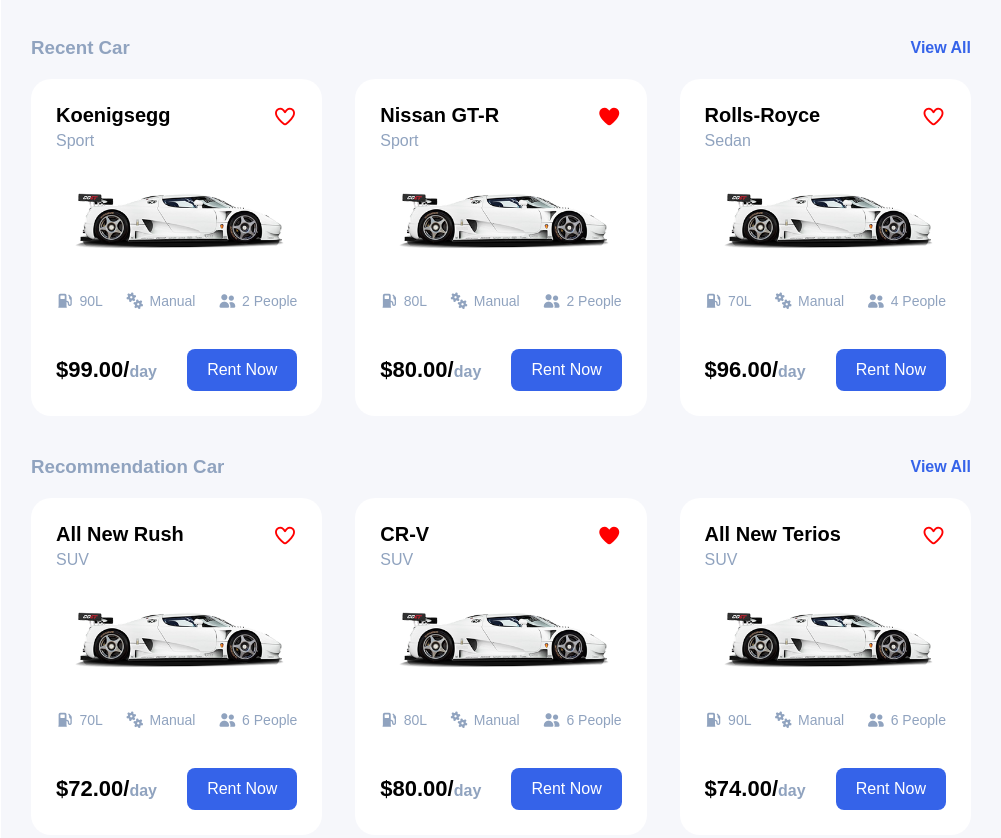
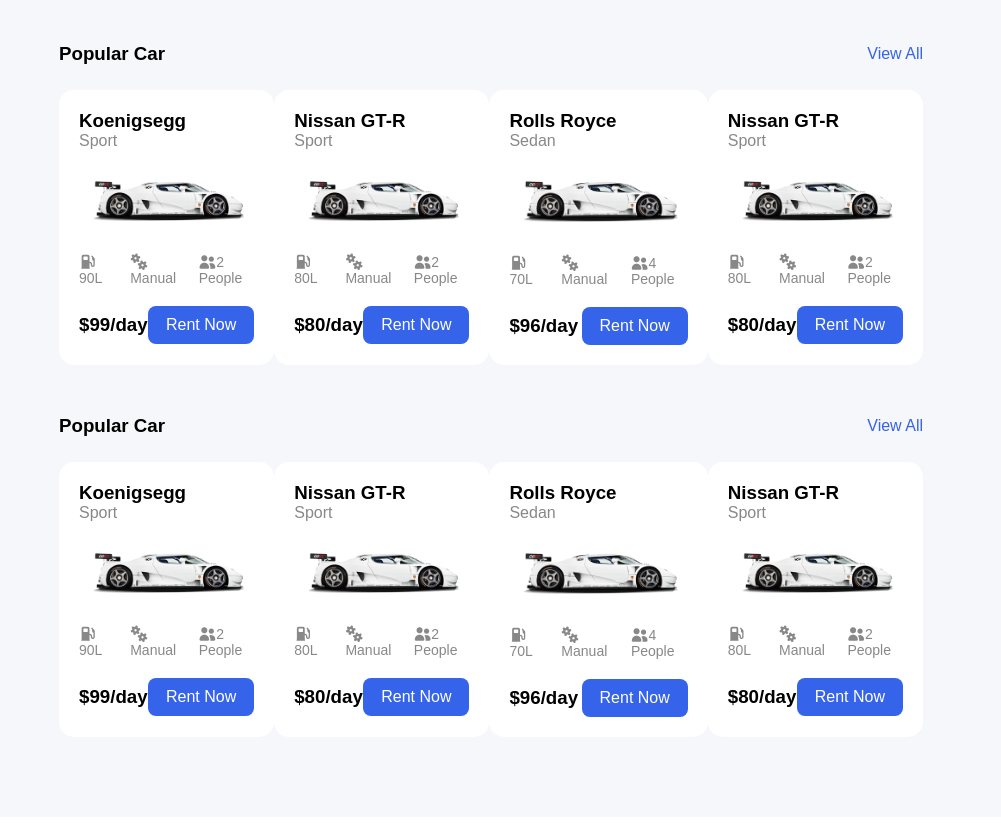
Before and after one commit to esmailattia/task, a plain HTML site: page page3.html in a window 1280 px wide. Shown: the part 1035-1873 px from the top of the page, without its empty margins (279-1280 px from the left). Drawn offline with Linux system fonts and the light colour scheme.

Commit message:
addProject

```diff
--- a/css/page1.css
+++ b/css/page1.css
@@ -165,9 +165,6 @@
     justify-content:center;
     align-items:center;
 }
-
-
-
 .cars{
     width:90%;
     margin:50px auto;
--- a/css/page2.css
+++ b/css/page2.css
@@ -217,8 +217,6 @@
 }
 .cards{
     display:flex;
-    /* grid-template-columns:repeat(4,1fr);
-    gap:20px; */
 }
 
 .car{
--- a/css/page3.css
+++ b/css/page3.css
@@ -68,63 +68,52 @@
 }.container{
     display: flex;
 }
-
-/* ================= Sidebar ================= */
-
 .sidebar{
-    width: 280px;
+    width: 260px;
     background: #fff;
-    padding: 30px;
+    padding: 30px 20px;
 }
 
-.filter{
-    margin-bottom: 50px;
-}
-
-.filter h5{
+.sidebar h5{
     color: #90A3BF;
     font-size: 12px;
-    margin-bottom: 25px;
+    margin: 25px 0 15px;
     letter-spacing: 2px;
 }
 
-.filter label{
-    display: block;
+.sidebar label{
+    display: flex;
+    align-items: center;
+    gap: 10px;
     margin-bottom: 18px;
-    font-size: 18px;
-    color: #1A202C;
+    font-size: 16px;
+    color: #596780;
 }
 
-.filter input[type="checkbox"]{
-    margin-right: 12px;
+.sidebar input[type="checkbox"]{
     width: 18px;
     height: 18px;
+    accent-color: #3563E9;
 }
 
-.filter input[type="range"]{
+.sidebar input[type="range"]{
     width: 100%;
     margin: 20px 0;
+    accent-color: #3563E9;
 }
 
-.filter p{
-    font-weight: bold;
+.sidebar p{
+    font-size: 16px;
+    font-weight: 600;
 }
-
-/* ================= Content ================= */
-
 .content{
     flex: 1;
     padding: 30px;
 }
-
-/* ================= Car Details ================= */
-
 .car-details{
     display: flex;
     gap: 30px;
 }
-
-/* Left */
 
 .left{
     width: 50%;
@@ -164,9 +153,6 @@
     border-radius: 12px;
     cursor: pointer;
 }
-
-/* Right */
-
 .right{
     width: 50%;
     background: white;
@@ -212,7 +198,7 @@
 }
 
 .info{
-    display: grid;
+    display:grid;
     grid-template-columns: repeat(2,1fr);
     gap: 20px;
 }
@@ -260,8 +246,7 @@
     border-radius: 10px;
     cursor: pointer;
     font-size: 16px;
-}/* ================= Reviews ================= */
-
+}
 .reviews{
     background: #fff;
     border-radius: 20px;
@@ -331,9 +316,6 @@
     color: #596780;
     line-height: 1.8;
 }
-
-/* ================= Section Title ================= */
-
 .section-title{
     display: flex;
     justify-content: space-between;
@@ -350,91 +332,72 @@
     text-decoration: none;
     font-weight: bold;
 }
+.cars{
+    width:90%;
+    margin:50px auto;
+}
 
-/* ================= Cards ================= */
+.title{
+    display:flex;
+    justify-content:space-between;
+    margin-bottom:25px;
+}
+
+.title a{
+    text-decoration:none;
+    color:#3563E9;
+}
 
 .cards{
-    display: flex;
-    gap: 20px;
-    justify-content: space-between;
+    display:flex;
 }
 
-.card{
-    width: 31%;
-    background: #fff;
-    border-radius: 20px;
-    padding: 25px;
-    position: relative;
+.car{
+    background:#fff;
+    border-radius:15px;
+    padding:20px;
+    transition:.3s;
 }
 
-.card h3{
-    font-size: 20px;
+.car:hover{
+    transform:translateY(-8px);
 }
 
-.card>p{
-    color: #90A3BF;
-    margin-top: 5px;
+.car span{
+    color:#888;
 }
 
-.card>i{
-    position: absolute;
-    right: 25px;
-    top: 28px;
-    color: red;
-    font-size: 20px;
+.car img{
+    width:100%;
+    margin:25px 0;
 }
 
-.card img{
-    width: 100%;
-    margin: 35px 0;
+.info{
+    display:flex;
+    justify-content:space-between;
+    color:#888;
+    font-size:14px;
 }
 
-.car-info{
-    display: flex;
-    justify-content: space-between;
-    color: #90A3BF;
-    font-size: 14px;
-    margin-bottom: 25px;
+.price{
+    margin-top:20px;
+    display:flex;
+    justify-content:space-between;
+    align-items:center;
 }
 
-.car-info span{
-    display: flex;
-    align-items: center;
-    gap: 6px;
+.price button{
+    padding:10px 18px;
+    background:#3563E9;
+    border:none;
+    color:#fff;
+    border-radius:8px;
+
 }
-
-.card .price{
-    display: flex;
-    justify-content: space-between;
-    align-items: center;
-}
-
-.card .price h3{
-    font-size: 22px;
-}
-
-.card .price span{
-    color: #90A3BF;
-    font-size: 16px;
-}
-
-.card .price button{
-    background: #3563E9;
-    color: white;
-    border: none;
-    border-radius: 8px;
-    padding: 12px 20px;
-    cursor: pointer;
-    transition: .3s;
-}
-
-.card .price button:hover{
-    background: #274bc7;
-}footer{
+footer{
     background:#fff;
     padding:70px 80px;
 }
-
 .footer-top{
     display:flex;
     justify-content:space-between;
@@ -473,23 +436,3 @@
     color:#777;
     margin-bottom:15px;
 }
-
-hr{
-    margin:50px 0 25px;
-    border:1px solid #eee;
-}
-
-.footer-bottom{
-    display:flex;
-    justify-content:space-between;
-}
-
-.footer-bottom div{
-    display:flex;
-    gap:30px;
-}
-
-.footer-bottom a{
-    text-decoration:none;
-    color:#000;
-}
--- a/css/page4.css
+++ b/css/page4.css
@@ -1,3 +1,54 @@
+*{
+    margin: 0;
+    padding: 0;
+    box-sizing: border-box;
+    font-family: Arial, Helvetica, sans-serif;
+}
+
+body{
+    background:#f6f7fb;
+}
+
+
+
+nav{
+    width:100%;
+    height:90px;
+    background:#fff;
+    display:flex;
+    justify-content:space-between;
+    align-items:center;
+    padding:0 80px;
+}
+
+.logo h2{
+    color:#3563E9;
+    font-size:32px;
+}
+
+.icons{
+    display:flex;
+    align-items:center;
+    gap:20px;
+}
+
+.icons i{
+    width:40px;
+    height:40px;
+    border:1px solid #ddd;
+    border-radius:50%;
+    display:flex;
+    justify-content:center;
+    align-items:center;
+    color:#777;
+    cursor:pointer;
+}
+
+.icons img{
+    width:45px;
+    height:45px;
+    border-radius:50%;
+}
 .checkout{
     width: 90%;
     margin: 40px auto;
@@ -47,7 +98,7 @@
 }
 
 .billing-form{
-    display: grid;
+    display:grid;
     grid-template-columns: repeat(2,1fr);
     gap: 20px;
 }
@@ -111,7 +162,7 @@
     color: white;
     padding: 12px 18px;
     border-radius: 0 8px 8px 0;
-    cursor: pointer;
+    /* cursor: pointer; */
 }
 
 .total{
@@ -189,56 +240,6 @@
     color:#777;
     font-size:14px;
     line-height:1.6;
-}*{
-    margin: 0;
-    padding: 0;
-    box-sizing: border-box;
-    font-family: Arial, Helvetica, sans-serif;
-}
-
-body{
-    background:#f6f7fb;
-}
-
-
-
-nav{
-    width:100%;
-    height:90px;
-    background:#fff;
-    display:flex;
-    justify-content:space-between;
-    align-items:center;
-    padding:0 80px;
-}
-
-.logo h2{
-    color:#3563E9;
-    font-size:32px;
-}
-
-.icons{
-    display:flex;
-    align-items:center;
-    gap:20px;
-}
-
-.icons i{
-    width:40px;
-    height:40px;
-    border:1px solid #ddd;
-    border-radius:50%;
-    display:flex;
-    justify-content:center;
-    align-items:center;
-    color:#777;
-    cursor:pointer;
-}
-
-.icons img{
-    width:45px;
-    height:45px;
-    border-radius:50%;
 }footer{
     background:#fff;
     padding:70px 80px;
@@ -282,23 +283,3 @@
     color:#777;
     margin-bottom:15px;
 }
-
-hr{
-    margin:50px 0 25px;
-    border:1px solid #eee;
-}
-
-.footer-bottom{
-    display:flex;
-    justify-content:space-between;
-}
-
-.footer-bottom div{
-    display:flex;
-    gap:30px;
-}
-
-.footer-bottom a{
-    text-decoration:none;
-    color:#000;
-}
--- a/page3.html
+++ b/page3.html
@@ -35,51 +35,41 @@
     </div>
 
 </nav>
-<!-- ================= Container ================= -->
-
 <div class="container">
-
-    <!-- ================= Sidebar ================= -->
-
     <div class="sidebar">
 
-        <div class="filter">
             <h5>TYPE</h5>
 
             <label><input type="checkbox" checked> Sport (10)</label>
+
             <label><input type="checkbox" checked> SUV (12)</label>
+
             <label><input type="checkbox"> MPV (16)</label>
+
             <label><input type="checkbox"> Sedan (20)</label>
+
             <label><input type="checkbox"> Coupe (14)</label>
+
             <label><input type="checkbox"> Hatchback (14)</label>
-        </div>
 
-        <div class="filter">
             <h5>CAPACITY</h5>
 
             <label><input type="checkbox" checked> 2 Person (10)</label>
+
             <label><input type="checkbox"> 4 Person (14)</label>
+
             <label><input type="checkbox"> 6 Person (12)</label>
+
             <label><input type="checkbox" checked> 8 or More (16)</label>
-        </div>
 
-        <div class="filter">
             <h5>PRICE</h5>
 
-            <input type="range" min="0" max="100" value="100">
+            <input type="range">
 
             <p>Max. $100.00</p>
 
     </div>
-
-    </div>
-
-    <!-- ================= Content ================= -->
-
     <div class="content">
-
-        <!-- Car Details -->
-
         <div class="car-details">
 
             <div class="left">
@@ -182,9 +172,6 @@
             </div>
 
         </div>
-
-        <!-- ================= Reviews ================= -->
-
         <div class="reviews">
 
             <h2>Reviews <span>13</span></h2>
@@ -278,13 +265,11 @@
             </div>
 
         </div>
-                <!-- ================= Recent Car ================= -->
+        <section class="cars">
 
-        <div class="recent">
+    <div class="title">
 
-            <div class="section-title">
-
-                <h3>Recent Car</h3>
+        <h3>Popular Car</h3>
 
         <a href="#">View All</a>
 
@@ -292,26 +277,28 @@
 
     <div class="cards">
 
-                <div class="card">
+        <div class="car">
 
             <h3>Koenigsegg</h3>
-                    <p>Sport</p>
 
-                    <i class="fa-regular fa-heart"></i>
+            <span>Sport</span>
 
-                    <img src="image/image 7.png" alt="">
+            <img src="image/image 7.png">
 
-                    <div class="car-info">
+            <div class="info">
 
-                        <span><i class="fa-solid fa-gas-pump"></i> 90L</span>
-                        <span><i class="fa-solid fa-gears"></i> Manual</span>
-                        <span><i class="fa-solid fa-user-group"></i> 2 People</span>
+                <span><i class="fa-solid fa-gas-pump"></i>90L</span>
+
+                <span><i class="fa-solid fa-gears"></i>Manual</span>
+
+                <span><i class="fa-solid fa-user-group"></i>2 People</span>
 
             </div>
 
             <div class="price">
 
-                        <h3>$99.00/<span>day</span></h3>
+                <h3>$99/day</h3>
+
 
                 <button>Rent Now</button>
 
@@ -319,26 +306,29 @@
 
         </div>
 
-                <div class="card">
+
+
+        <div class="car">
 
             <h3>Nissan GT-R</h3>
-                    <p>Sport</p>
 
-                    <i class="fa-solid fa-heart"></i>
+            <span>Sport</span>
 
-                    <img src="image/image 7.png" alt="">
+            <img src="image/image 7.png">
 
-                    <div class="car-info">
+            <div class="info">
 
-                        <span><i class="fa-solid fa-gas-pump"></i> 80L</span>
-                        <span><i class="fa-solid fa-gears"></i> Manual</span>
-                        <span><i class="fa-solid fa-user-group"></i> 2 People</span>
+                <span><i class="fa-solid fa-gas-pump"></i>80L</span>
+
+                <span><i class="fa-solid fa-gears"></i>Manual</span>
+
+                <span><i class="fa-solid fa-user-group"></i>2 People</span>
 
             </div>
 
             <div class="price">
 
-                        <h3>$80.00/<span>day</span></h3>
+                <h3>$80/day</h3>
 
                 <button>Rent Now</button>
 
@@ -346,26 +336,59 @@
 
         </div>
 
-                <div class="card">
 
-                    <h3>Rolls-Royce</h3>
-                    <p>Sedan</p>
 
-                    <i class="fa-regular fa-heart"></i>
+        <div class="car">
 
-                    <img src="image/image 7.png" alt="">
+            <h3>Rolls Royce</h3>
 
-                    <div class="car-info">
+            <span>Sedan</span>
 
-                        <span><i class="fa-solid fa-gas-pump"></i> 70L</span>
-                        <span><i class="fa-solid fa-gears"></i> Manual</span>
-                        <span><i class="fa-solid fa-user-group"></i> 4 People</span>
+            <img src="image/image 7.png">
+
+            <div class="info">
+
+                <span><i class="fa-solid fa-gas-pump"></i>70L</span>
+
+                <span><i class="fa-solid fa-gears"></i>Manual</span>
+
+                <span><i class="fa-solid fa-user-group"></i>4 People</span>
 
             </div>
 
             <div class="price">
 
-                        <h3>$96.00/<span>day</span></h3>
+                <h3>$96/day</h3>
+
+                <button>Rent Now</button>
+
+            </div>
+
+        </div>
+
+
+
+        <div class="car">
+
+            <h3>Nissan GT-R</h3>
+
+            <span>Sport</span>
+
+            <img src="image/image 7.png">
+
+            <div class="info">
+
+                <span><i class="fa-solid fa-gas-pump"></i>80L</span>
+
+                <span><i class="fa-solid fa-gears"></i>Manual</span>
+
+                <span><i class="fa-solid fa-user-group"></i>2 People</span>
+
+            </div>
+
+            <div class="price">
+
+                <h3>$80/day</h3>
 
                 <button>Rent Now</button>
 
@@ -375,15 +398,12 @@
 
     </div>
 
-        </div>
+        </section>
+        <section class="cars">
 
-        <!-- ================= Recommendation ================= -->
+    <div class="title">
 
-        <div class="recommendation">
-
-            <div class="section-title">
-
-                <h3>Recommendation Car</h3>
+        <h3>Popular Car</h3>
 
         <a href="#">View All</a>
 
@@ -391,26 +411,28 @@
 
     <div class="cards">
 
-                <div class="card">
+        <div class="car">
 
-                    <h3>All New Rush</h3>
-                    <p>SUV</p>
+            <h3>Koenigsegg</h3>
 
-                    <i class="fa-regular fa-heart"></i>
+            <span>Sport</span>
 
             <img src="image/image 7.png">
 
-                    <div class="car-info">
+            <div class="info">
 
-                        <span><i class="fa-solid fa-gas-pump"></i> 70L</span>
-                        <span><i class="fa-solid fa-gears"></i> Manual</span>
-                        <span><i class="fa-solid fa-user-group"></i> 6 People</span>
+                <span><i class="fa-solid fa-gas-pump"></i>90L</span>
+
+                <span><i class="fa-solid fa-gears"></i>Manual</span>
+
+                <span><i class="fa-solid fa-user-group"></i>2 People</span>
 
             </div>
 
             <div class="price">
 
-                        <h3>$72.00/<span>day</span></h3>
+                <h3>$99/day</h3>
+
 
                 <button>Rent Now</button>
 
@@ -418,26 +440,29 @@
 
         </div>
 
-                <div class="card">
 
-                    <h3>CR-V</h3>
-                    <p>SUV</p>
 
-                    <i class="fa-solid fa-heart"></i>
+        <div class="car">
 
-                    <img src="image/image 7.png" alt="">
+            <h3>Nissan GT-R</h3>
 
-                    <div class="car-info">
+            <span>Sport</span>
 
-                        <span><i class="fa-solid fa-gas-pump"></i> 80L</span>
-                        <span><i class="fa-solid fa-gears"></i> Manual</span>
-                        <span><i class="fa-solid fa-user-group"></i> 6 People</span>
+            <img src="image/image 7.png">
+
+            <div class="info">
+
+                <span><i class="fa-solid fa-gas-pump"></i>80L</span>
+
+                <span><i class="fa-solid fa-gears"></i>Manual</span>
+
+                <span><i class="fa-solid fa-user-group"></i>2 People</span>
 
             </div>
 
             <div class="price">
 
-                        <h3>$80.00/<span>day</span></h3>
+                <h3>$80/day</h3>
 
                 <button>Rent Now</button>
 
@@ -445,26 +470,59 @@
 
         </div>
 
-                <div class="card">
 
-                    <h3>All New Terios</h3>
-                    <p>SUV</p>
 
-                    <i class="fa-regular fa-heart"></i>
+        <div class="car">
 
-                    <img src="image/image 7.png" alt="">
+            <h3>Rolls Royce</h3>
 
-                    <div class="car-info">
+            <span>Sedan</span>
 
-                        <span><i class="fa-solid fa-gas-pump"></i> 90L</span>
-                        <span><i class="fa-solid fa-gears"></i> Manual</span>
-                        <span><i class="fa-solid fa-user-group"></i> 6 People</span>
+            <img src="image/image 7.png">
+
+            <div class="info">
+
+                <span><i class="fa-solid fa-gas-pump"></i>70L</span>
+
+                <span><i class="fa-solid fa-gears"></i>Manual</span>
+
+                <span><i class="fa-solid fa-user-group"></i>4 People</span>
 
             </div>
 
             <div class="price">
 
-                        <h3>$74.00/<span>day</span></h3>
+                <h3>$96/day</h3>
+
+                <button>Rent Now</button>
+
+            </div>
+
+        </div>
+
+
+
+        <div class="car">
+
+            <h3>Nissan GT-R</h3>
+
+            <span>Sport</span>
+
+            <img src="image/image 7.png">
+
+            <div class="info">
+
+                <span><i class="fa-solid fa-gas-pump"></i>80L</span>
+
+                <span><i class="fa-solid fa-gears"></i>Manual</span>
+
+                <span><i class="fa-solid fa-user-group"></i>2 People</span>
+
+            </div>
+
+            <div class="price">
+
+                <h3>$80/day</h3>
 
                 <button>Rent Now</button>
 
@@ -474,7 +532,7 @@
 
     </div>
 
-        </div>
+        </section>
 
     </div>
 
@@ -521,19 +579,6 @@
 
     </div>
 
-    <hr>
-
-    <div class="footer-bottom">
-
-        <p>©2022 MORENT. All rights reserved.</p>
-
-        <div>
-            <a href="#">Privacy & Policy</a>
-            <a href="#">Terms & Condition</a>
-        </div>
-
-    </div>
-
 </footer>
 
 
```
Also changed, not shown: page2.html (+0 -5 lines), page4.html (+2 -44 lines). Lines whose indentation alone changed are shown as unchanged.
